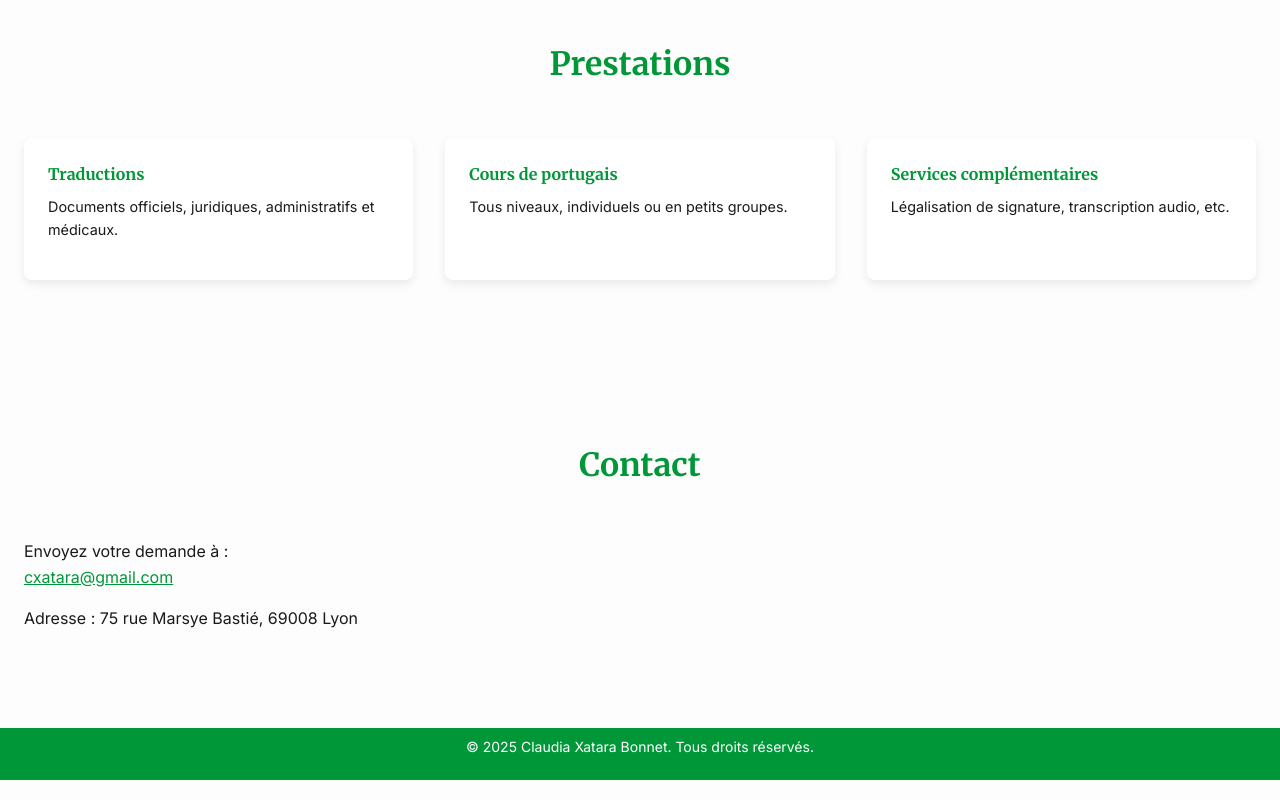
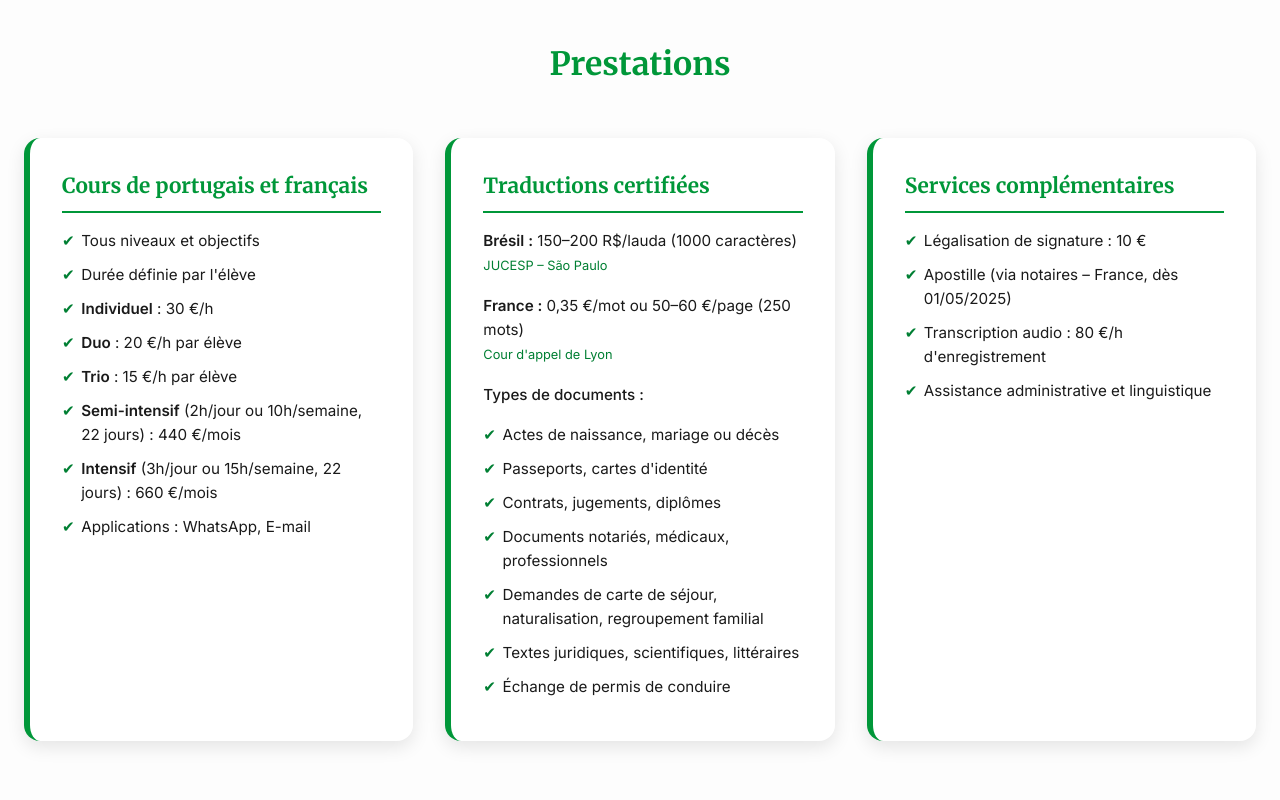
Before and after one commit to NickFBes/siteproclaudiaxb, a Vue app: page / in a window 1280 px wide. Shown: the part 1660-2460 px from the top of the page. Built offline with nearby package versions, Linux system fonts and the light colour scheme.

Commit message:
AOS implantado

```diff
--- a/package.json
+++ b/package.json
@@ -11,6 +11,7 @@
   },
   "dependencies": {
     "@headlessui/vue": "^1.7.23",
+    "@vueuse/core": "^13.4.0",
     "@vueuse/motion": "^3.0.3",
     "aos": "^2.3.4",
     "lucide-vue-next": "^0.511.0",
--- a/src/App.vue
+++ b/src/App.vue
@@ -1,19 +1,37 @@
 <script setup>
 import { ref, onMounted, onUnmounted } from 'vue'
 
+
+
+
 const scrolled = ref(false)
+const menuOpen = ref(false)
 
 const handleScroll = () => {
   scrolled.value = window.scrollY > 50
 }
 
+const toggleMenu = () => {
+  menuOpen.value = !menuOpen.value
+}
+
+const handleResize = () => {
+  if (window.innerWidth > 768) {
+    menuOpen.value = false
+  }
+}
+
 onMounted(() => {
   window.addEventListener('scroll', handleScroll)
+  window.addEventListener('resize', handleResize)
 })
 onUnmounted(() => {
   window.removeEventListener('scroll', handleScroll)
+  window.removeEventListener('resize', handleResize)
 })
 </script>
+
+
 
 <template>
   <div>
@@ -21,6 +39,15 @@ onUnmounted(() => {
 <header class="header">
   <nav class="nav">
     <div class="site-title">Claudia XATARA BONNET | Traductrice</div>
+
+    <!-- Botão menu burguer (visível apenas no mobile) -->
+    <button class="burger" @click="toggleMenu">
+      <span :class="{ open: menuOpen }"></span>
+      <span :class="{ open: menuOpen }"></span>
+      <span :class="{ open: menuOpen }"></span>
+    </button>
+
+    <!-- Menu normal para desktop -->
     <ul class="nav-links">
       <li><a href="#accueil">Accueil</a></li>
       <li><a href="#apropos">À propos</a></li>
@@ -30,7 +57,18 @@ onUnmounted(() => {
       <li><a href="#contact">Contact</a></li>
     </ul>
   </nav>
+
+  <!-- Lista de links MOBILE flutuante -->
+<ul v-if="menuOpen" class="nav-mobile">
+  <li><a href="#accueil" @click="toggleMenu">Accueil</a></li>
+  <li><a href="#apropos" @click="toggleMenu">À propos</a></li>
+  <li><a href="#le-portugais" @click="toggleMenu">Le Portugais</a></li>
+  <li><a href="#prestations" @click="toggleMenu">Prestations</a></li>
+  <li><a href="http://buscatextual.cnpq.br/buscatextual/visualizacv.do?metodo=apresentar&id=K4762383T4" @click="toggleMenu">CV</a></li>
+  <li><a href="#contact" @click="toggleMenu">Contact</a></li>
+</ul>
 </header>
+
 
 
     <!-- Hero Section -->
@@ -57,8 +95,8 @@ onUnmounted(() => {
 
 <!-- Le Portugais Section -->
 <section id="le-portugais" class="section le-portugais">
-  <h3>Le Portugais</h3>
-  <div class="langue-description" data-aos="fade-up">
+  <h3 data-aos="fade-up">Le Portugais</h3>
+  <div class="langue-description" data-aos="fade-up" data-aos-delay="300">
     <p>
       Le portugais est la langue officielle de plus de <strong>260 millions</strong> de personnes
       à travers le monde. C’est la <strong>5e langue la plus utilisée sur Internet</strong>.
@@ -118,24 +156,60 @@ onUnmounted(() => {
 
 
 
-    <!-- Prestations Section -->
+   <!-- Prestations Section atualizada -->
 <section id="prestations" class="section prestations">
-      <h3>Prestations</h3>
+  <h3 data-aos="fade-up">Prestations</h3>
+
   <div class="prestations-grid">
-        <div class="card" data-aos="fade-up" data-aos-delay="100">
-          <h4>Traductions</h4>
-          <p>Documents officiels, juridiques, administratifs et médicaux.</p>
+
+    <!-- Cours de langues -->
+    <div class="card" data-aos="fade-up" data-aos-delay="300">
+      <h4>Cours de portugais et français</h4>
+      <ul class="card-list">
+        <li>Tous niveaux et objectifs</li>
+        <li>Durée définie par l'élève</li>
+        <li><strong>Individuel</strong> : 30 €/h</li>
+        <li><strong>Duo</strong> : 20 €/h par élève</li>
+        <li><strong>Trio</strong> : 15 €/h par élève</li>
+        <li><strong>Semi-intensif</strong> (2h/jour ou 10h/semaine, 22 jours) : 440 €/mois</li>
+        <li><strong>Intensif</strong> (3h/jour ou 15h/semaine, 22 jours) : 660 €/mois</li>
+        <li>Applications : WhatsApp, E-mail</li>
+      </ul>
     </div>
-        <div class="card" data-aos="fade-up" data-aos-delay="200">
-          <h4>Cours de portugais</h4>
-          <p>Tous niveaux, individuels ou en petits groupes.</p>
+
+    <!-- Traductions certifiées -->
+    <div class="card" data-aos="fade-up" data-aos-delay="400">
+      <h4>Traductions certifiées</h4>
+      <p><strong>Brésil :</strong> 150–200 R$/lauda (1000 caractères)<br /><span class="card-note">JUCESP – São Paulo</span></p>
+      <p><strong>France :</strong> 0,35 €/mot ou 50–60 €/page (250 mots)<br /><span class="card-note">Cour d'appel de Lyon</span></p>
+      <p class="subtitle">Types de documents :</p>
+      <ul class="card-list">
+        <li>Actes de naissance, mariage ou décès</li>
+        <li>Passeports, cartes d'identité</li>
+        <li>Contrats, jugements, diplômes</li>
+        <li>Documents notariés, médicaux, professionnels</li>
+        <li>Demandes de carte de séjour, naturalisation, regroupement familial</li>
+        <li>Textes juridiques, scientifiques, littéraires</li>
+        <li>Échange de permis de conduire</li>
+      </ul>
     </div>
-        <div class="card" data-aos="fade-up" data-aos-delay="300">
+
+    <!-- Services complémentaires -->
+    <div class="card" data-aos="fade-up" data-aos-delay="600">
       <h4>Services complémentaires</h4>
-          <p>Légalisation de signature, transcription audio, etc.</p>
+      <ul class="card-list">
+        <li>Légalisation de signature : 10 €</li>
+        <li>Apostille (via notaires – France, dès 01/05/2025)</li>
+        <li>Transcription audio : 80 €/h d'enregistrement</li>
+        <li>Assistance administrative et linguistique</li>
+      </ul>
     </div>
   </div>
 </section>
+
+
+
+
 
     <!-- Contact Section -->
     <section id="contact" class="section contact">
@@ -168,7 +242,8 @@ onUnmounted(() => {
 
 .site-title {
   font-family: var(--font-cursive);
-  font-size: 1.8rem;
+  font-size: 1.5rem;
+  font-weight: 700;
   color: var(--color-white);
 
 }
@@ -182,10 +257,6 @@ onUnmounted(() => {
   align-items: center;
 }
 
-.logo {
-  height: 80px;
-  object-fit: contain;
-}
 
 .nav-links {
   display: flex;
@@ -204,6 +275,95 @@ onUnmounted(() => {
 .nav-links a:hover {
   color: var(--color-hover);
 }
+
+/* Botão hambúrguer */
+/* Ícone burger */
+.burger {
+  display: none;
+  flex-direction: column;
+  gap: 5px;
+  background: none;
+  border: none;
+  cursor: pointer;
+  z-index: 60;
+}
+
+.burger span {
+  width: 25px;
+  height: 3px;
+  background: white;
+  border-radius: 2px;
+  transition: transform 0.3s ease, opacity 0.3s ease;
+}
+
+.burger span.open:nth-child(1) {
+  transform: translateY(10px) rotate(45deg);
+}
+.burger span.open:nth-child(2) {
+  opacity: 0;
+}
+.burger span.open:nth-child(3) {
+  transform: translateY(-6px) rotate(-45deg);
+}
+
+/* Menu flutuante abaixo do burguer */
+.nav-mobile {
+  position: absolute;
+  top: 100%;
+  right: 1rem;
+  background-color: rgba(0, 151, 57, 0.97);
+  border-radius: 0.5rem;
+  box-shadow: 0 8px 20px rgba(0, 0, 0, 0.2);
+  list-style: none;
+  padding: 1rem 1.5rem;
+  margin-top: 0.5rem;
+  display: flex;
+  flex-direction: column;
+  gap: 0.8rem;
+  animation: fadeIn 0.3s ease-out;
+  z-index: 50;
+  width: max-content;
+  min-width: 180px;
+}
+
+.nav-mobile a {
+  color: white;
+  text-decoration: none;
+  font-weight: 600;
+  transition: color 0.2s;
+}
+
+.nav-mobile a:hover {
+  color: var(--color-hover);
+}
+
+@keyframes fadeIn {
+  from {
+    opacity: 0;
+    transform: translateY(-5px);
+  }
+  to {
+    opacity: 1;
+    transform: translateY(0);
+  }
+}
+
+/* Responsividade */
+@media (max-width: 1024px) {
+   .nav {
+    flex-direction: row;
+    align-items: flex-start;
+  }
+
+  .nav-links {
+    display: none;
+  }
+
+  .burger {
+    display: flex;
+  }
+}
+
 
 .hero {
   min-height: 100vh;
@@ -338,41 +498,78 @@ onUnmounted(() => {
   display: grid;
   gap: 2rem;
   grid-template-columns: 1fr;
+  margin-top: 3rem;
 }
 
 @media (min-width: 640px) {
   .prestations-grid {
-    grid-template-columns: 1fr 1fr;
+    grid-template-columns: repeat(2, 1fr);
   }
 }
 
 @media (min-width: 1024px) {
   .prestations-grid {
-    grid-template-columns: 1fr 1fr 1fr;
+    grid-template-columns: repeat(3, 1fr);
   }
 }
 
 .card {
-  background: var(--color-white);
-  padding: 1.5rem;
-  border-radius: 0.5rem;
-  box-shadow: var(--shadow);
+  background-color: var(--color-white);
+  border-left: 6px solid var(--color-primary);
+  border-radius: 1rem;
+  padding: 2rem;
+  box-shadow: 0 6px 18px rgba(0, 0, 0, 0.1);
+  transition: transform 0.3s ease, box-shadow 0.3s ease;
 }
 
 .card h4 {
   color: var(--color-primary);
-  font-weight: bold;
-  margin-bottom: 0.5rem;
+  font-size: 1.3rem;
+  margin-bottom: 1rem;
+  border-bottom: 2px solid var(--color-primary);
+  padding-bottom: 0.5rem;
 }
 
 .card p {
-  font-size: 0.9rem;
+  margin: 0.5rem 0 1rem;
+  font-size: 0.95rem;
+  color: var(--color-text);
 }
+
+.card-list {
+  list-style: none;
+  padding: 0;
+  margin: 0;
+  font-size: 0.95rem;
+  color: var(--color-text);
+}
+
+.card-list li {
+  margin-bottom: 0.6rem;
+  position: relative;
+  padding-left: 1.2rem;
+}
+
+.card-list li::before {
+  content: '✔';
+  color: var(--color-secondary);
+  position: absolute;
+  left: 0;
+}
+
+.card-note {
+  font-size: 0.8rem;
+  color: var(--color-secondary);
+}
+
+
+
 
 .contact a {
   color: var(--color-primary);
   text-decoration: underline;
 }
+
 
 .footer {
   background-color: var(--color-primary);
--- a/src/assets/main.css
+++ b/src/assets/main.css
@@ -95,7 +95,7 @@ button,
 button:hover,
 .btn:hover {
   background-color: var(--color-hover);
-  transform: translateY(-2px);
+
   color: var(--color-black);
 }
 
@@ -136,6 +136,9 @@ button:hover,
   color: var(--color-hover);
 }
 
+
+
+
 /* 📱 Responsividade básica */
 @media (max-width: 768px) {
   h1 {
--- a/src/main.js
+++ b/src/main.js
@@ -5,9 +5,7 @@ import AOS from 'aos'
 import 'aos/dist/aos.css'
 import { createI18n } from 'vue-i18n'
 import { MotionPlugin } from '@vueuse/motion'
-import './assets/main.css';
-
-
+import './assets/main.css'
 
 const i18n = createI18n({
   locale: 'fr',
@@ -19,9 +17,16 @@ const i18n = createI18n({
 })
 
 const app = createApp(App)
+
 app.use(router)
 app.use(i18n)
 app.use(MotionPlugin)
+
+// Inicializar AOS após o app carregar
 app.mount('#app')
-
-AOS.init()
+AOS.init({
+  duration: 800,
+  easing: 'ease-in-out',
+  once: false, // anima só na primeira vez
+  offset: 300// distância antes de ativar
+})
```
Also changed, not shown: 1 other file (tests, documents, lock files or other folders). Lines whose indentation alone changed are shown as unchanged.
